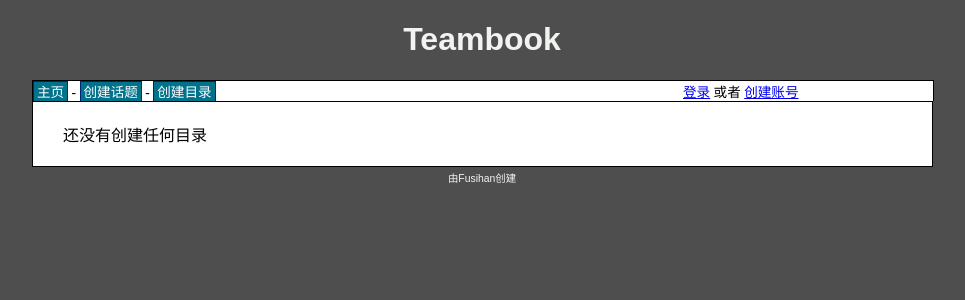
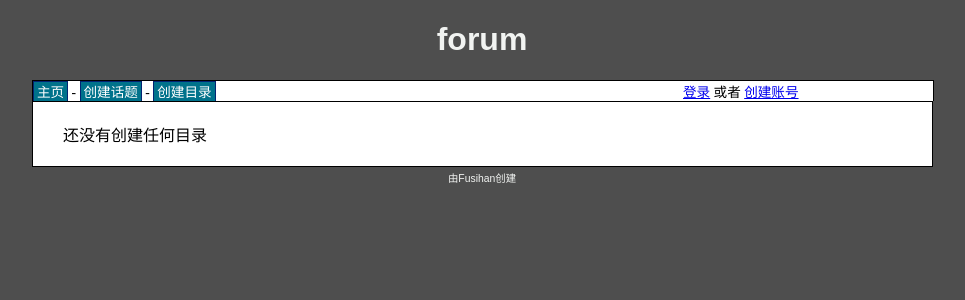
Before and after one commit to Galaxyjobs/BBS, a PHP site: page /index.php in a window 1280 px wide. Shown: the top 300 px of the page, without its empty margins (158-1123 px from the left). Run offline with PHP 8.4, Linux system fonts and the light colour scheme; data that the repository does not hold is empty.

Commit message:
alter header.php

```diff
--- a/header.php
+++ b/header.php
@@ -1,11 +1,11 @@
 <!DOCTYPE html>
 <head>
     <meta http-equiv="Content-Type" content="text/html; charset=UTF-8" />
-    <title>Teambook</title>
+    <title>forum</title>
     <link rel="stylesheet" href="style.css" type="text/css">
 </head>
 <body>
-<h1>Teambook</h1>
+<h1>forum</h1>
     <div id="wrapper">
     <div id="menu">
         <a class="item" href="index.php">主页</a> -
```
